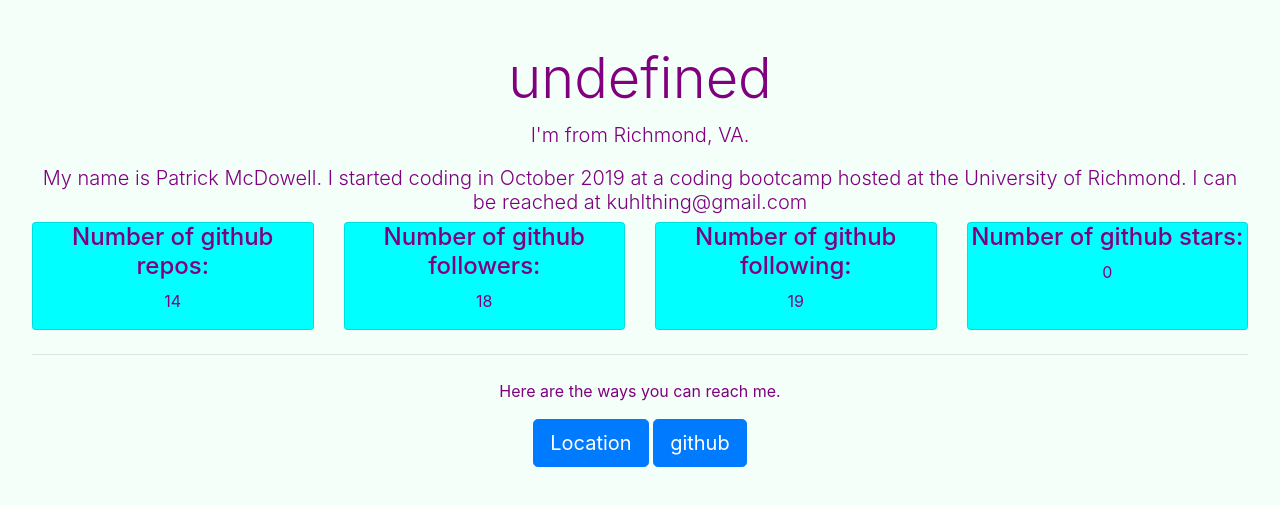
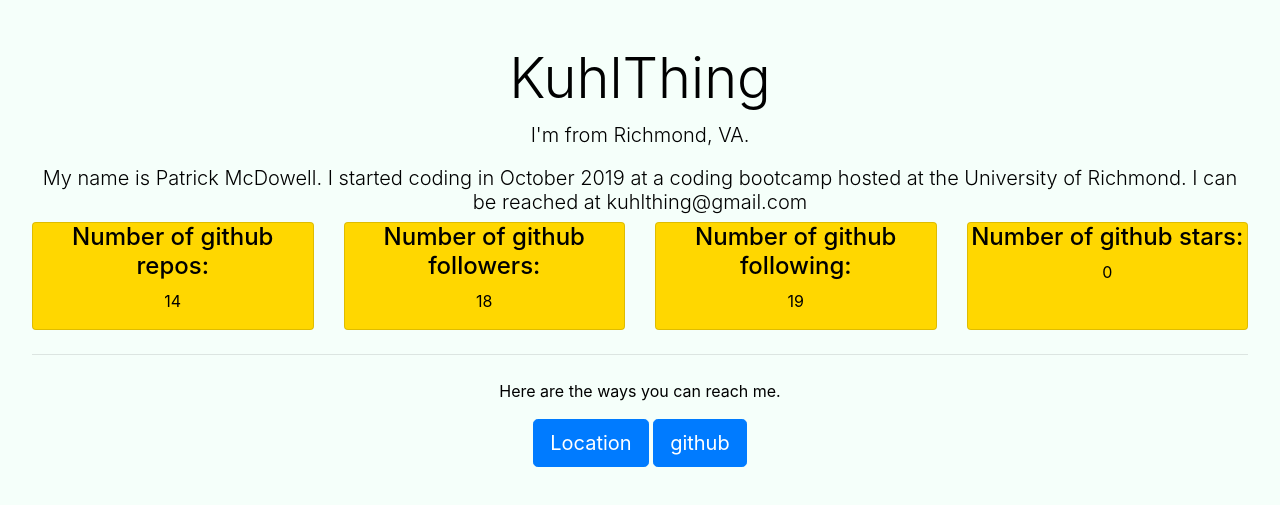
Before and after one commit to KuhlThing/ProfileGen, a website: page index.html in a window 1280 px wide. Shown: the part 367-872 px from the top of the page. Drawn offline with nearby package versions, Linux system fonts and the light colour scheme.

Commit message:
fixed username

```diff
--- a/index.html
+++ b/index.html
@@ -9,7 +9,7 @@
           <title>Document</title>
           <style>
           .jumbotron {
-              color: purple;
+              color: black;
               background: mintcream;
               text-align: center;
           }
@@ -17,11 +17,11 @@
               border-radius: 50%;
           }
           h1, p, h2, h3{
-            color: purple;
+            color: black;
           }
           .card {
-            color: purple;
-            background: cyan;
+            color: black;
+            background: gold;
           }
       </style>
       </head>
@@ -29,7 +29,7 @@
 
           <div class="jumbotron">
           <img src="https://avatars2.githubusercontent.com/u/55565914?v=4" class="rounded-circle mx-auto d-block mb-5" alt="undefineds's picture">
-              <h1 class="display-4">undefined</h1>
+              <h1 class="display-4">KuhlThing</h1>
               <p class="lead">I'm from Richmond, VA.</p>
               <h3 class="lead">My name is Patrick McDowell. I started coding in October 2019 at a coding bootcamp hosted at the University of Richmond. I can be reached at kuhlthing@gmail.com</h3>
               <div class="card-deck">
--- a/index.js
+++ b/index.js
@@ -2,7 +2,6 @@ const inquirer = require("inquirer");
 const axios = require("axios");
 const util = require("util");
 const fs = require('fs-extra');
-// const puppeteer = require("puppeteer");
 const pdf = require('html-pdf');
 var gs = require('github-scraper');
 const writeFileAsync = util.promisify(fs.writeFile);
@@ -80,7 +79,7 @@ function generateHTML(answers, userData, gsData) {
 
           <div class="jumbotron">
           <img src="${userData.githubPic}" class="rounded-circle mx-auto d-block mb-5" alt="${userData.username}s's picture">
-              <h1 class="display-4">${userData.username}</h1>
+              <h1 class="display-4">${answers.username}</h1>
               <p class="lead">I'm from ${userData.githubLocation}.</p>
               <h3 class="lead">${userData.githubBio}</h3>
               <div class="card-deck">
@@ -138,9 +137,7 @@ function generateHTML(answers, userData, gsData) {
 
     const html = generateHTML(answers, userData, gsData)
     writeFileAsync("index.html", html)
-      // const html = await generateHTML(themeColor, userInfo, totalStars);  //here starts the issue
     writeToPDF(html);
-      // pdfGen(html)
   }
   catch (err) {
     console.log(err);
```
Also changed, not shown: 1 other file. Lines whose indentation alone changed are shown as unchanged.
